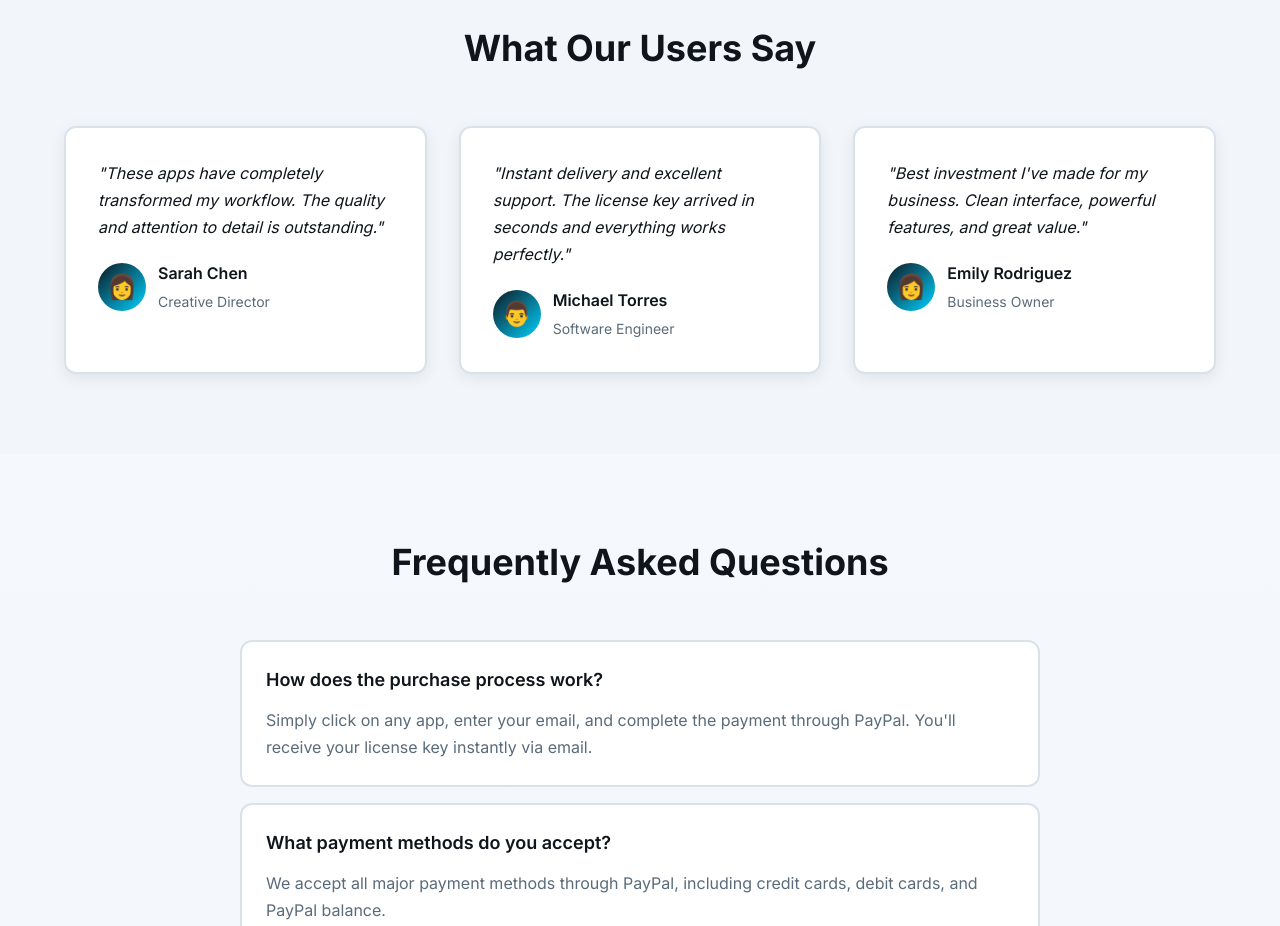
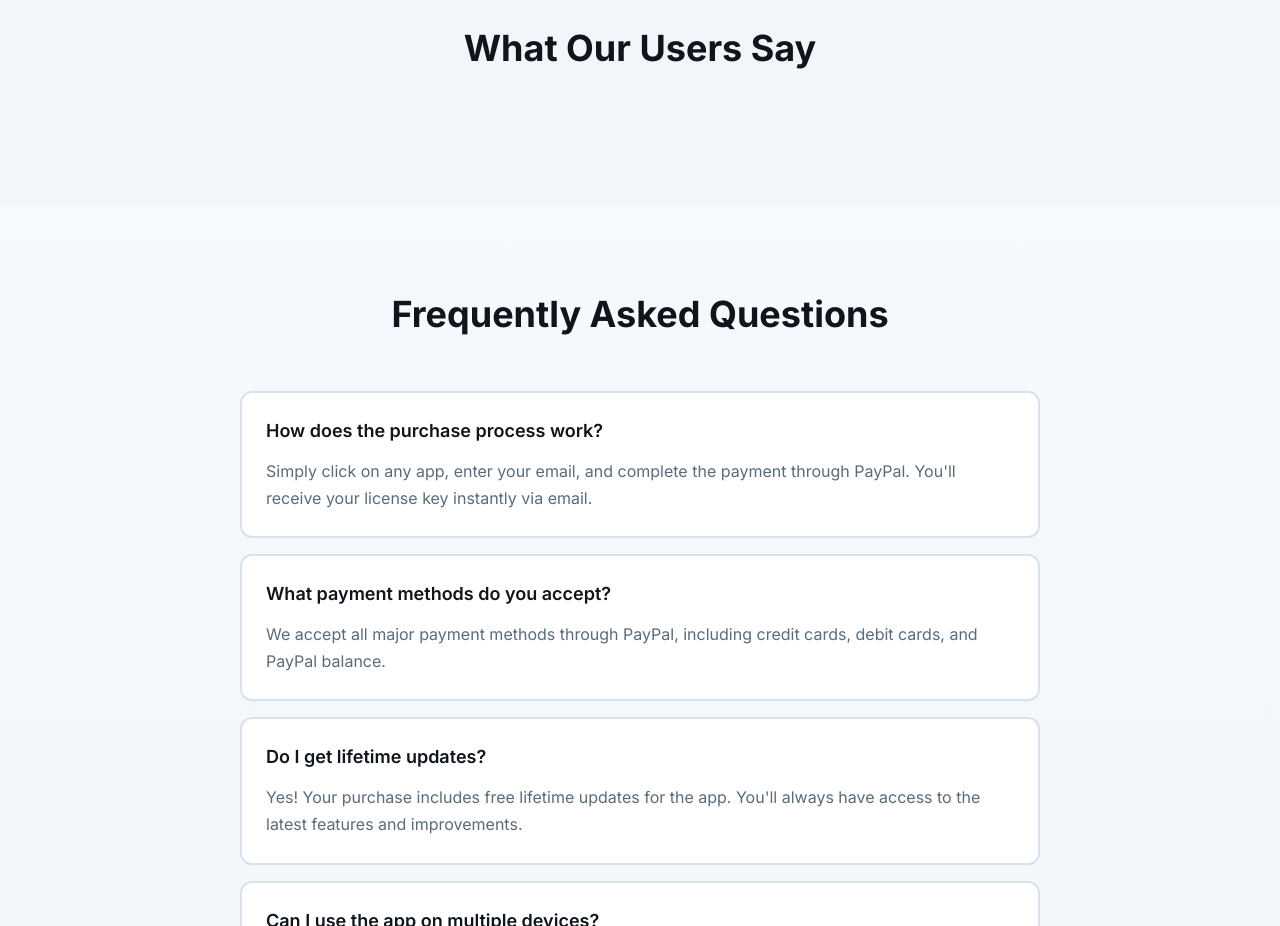
Before and after one commit to xtruelegend/LandingPage, a website: page public/index.html in a window 1280 px wide. Shown: the part 2340-3266 px from the top of the page. Drawn offline with Linux system fonts and the light colour scheme; no server answers.

Commit message:
Remove hard-coded reviews from homepage - now loads only from database

```diff
--- a/public/index.html
+++ b/public/index.html
@@ -93,42 +93,7 @@
         <div class="container">
           <h2 class="section-title">What Our Users Say</h2>
           <div class="testimonials-grid" id="testimonialsGrid">
-            <div class="testimonial-card">
-              <p class="testimonial-text">
-                "These apps have completely transformed my workflow. The quality and attention to detail is outstanding."
-              </p>
-              <div class="testimonial-author">
-                <div class="testimonial-avatar">👩</div>
-                <div class="testimonial-info">
-                  <h4>Sarah Chen</h4>
-                  <p>Creative Director</p>
-                </div>
-              </div>
-            </div>
-            <div class="testimonial-card">
-              <p class="testimonial-text">
-                "Instant delivery and excellent support. The license key arrived in seconds and everything works perfectly."
-              </p>
-              <div class="testimonial-author">
-                <div class="testimonial-avatar">👨</div>
-                <div class="testimonial-info">
-                  <h4>Michael Torres</h4>
-                  <p>Software Engineer</p>
-                </div>
-              </div>
-            </div>
-            <div class="testimonial-card">
-              <p class="testimonial-text">
-                "Best investment I've made for my business. Clean interface, powerful features, and great value."
-              </p>
-              <div class="testimonial-author">
-                <div class="testimonial-avatar">👩</div>
-                <div class="testimonial-info">
-                  <h4>Emily Rodriguez</h4>
-                  <p>Business Owner</p>
-                </div>
-              </div>
-            </div>
+            <!-- Reviews loaded dynamically from database -->
           </div>
         </div>
       </section>
```
